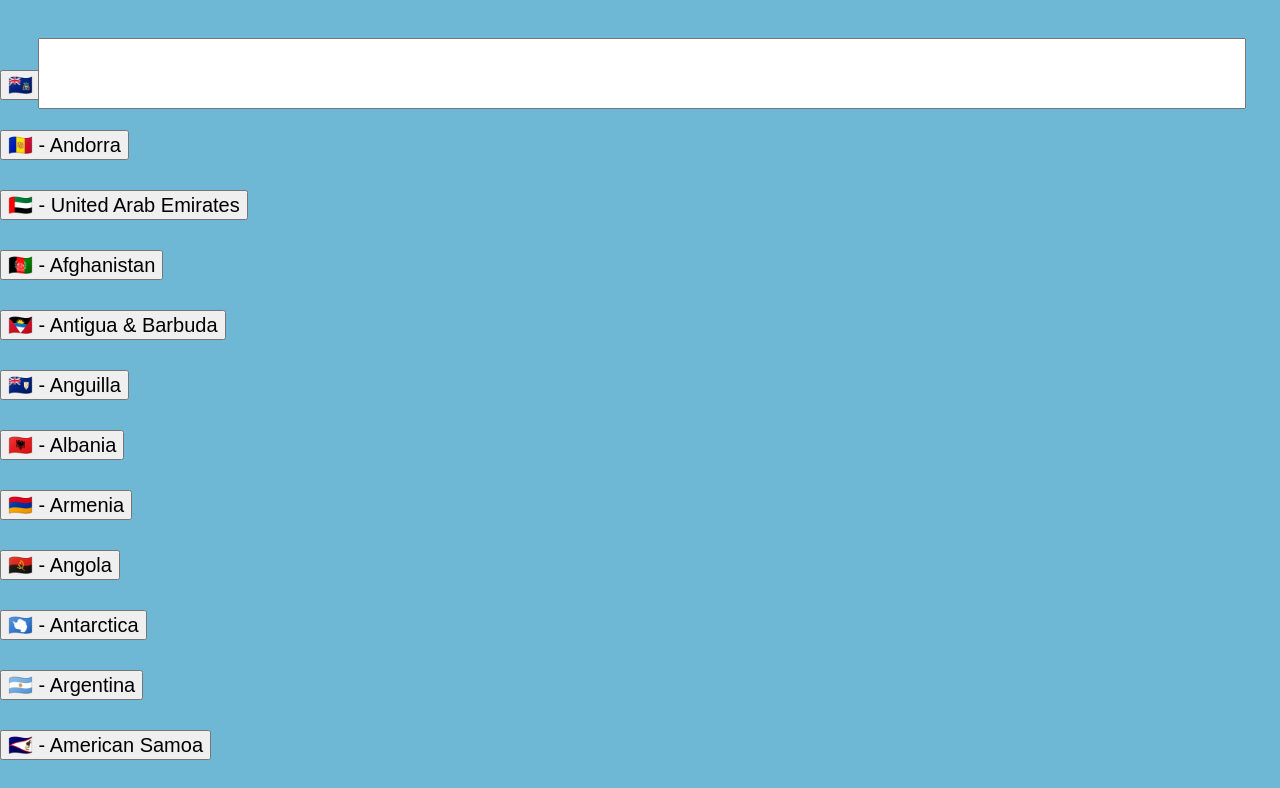
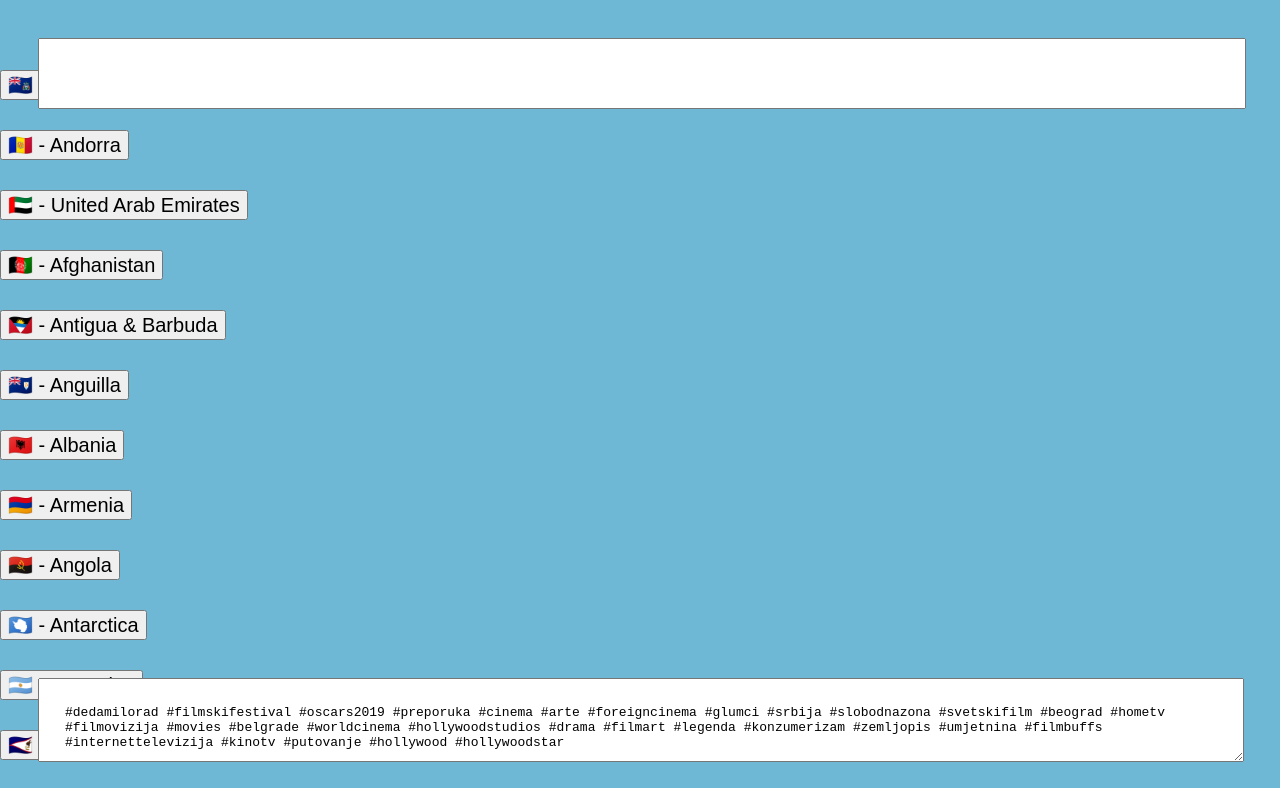
Before and after one commit to kosijer/insta-flags, a React (Create React App) app: page / in a window 1280 px wide. Shown: the top 788 px of the page. Built offline with nearby package versions, Linux system fonts and the light colour scheme.

Commit message:
Ubaceni hashtagovi

```diff
--- a/src/App.css
+++ b/src/App.css
@@ -72,3 +72,13 @@ input {
   left: 0;
   padding: 2%;
 }
+
+textarea {
+  font-size: 13px;
+  margin: 3%;
+  position: fixed;
+  width: 90%;
+  bottom: 0;
+  left: 0;
+  padding: 2%;
+}
--- a/src/App.js
+++ b/src/App.js
@@ -1,16 +1,31 @@
 import React, { useState } from "react";
-import { flags } from "./data.js";
+import { flags } from "./data/data.js";
+import { hashtags } from "./data/hashtags";
 import "./App.css";
 
 function App() {
   const [showFlag, setShowFlag] = useState(false);
   const [selectedFlag, setSelectedFlag] = useState({});
   const [search, setSearch] = useState("");
-  console.log("search", flags);
+
   const windowHeight = window.innerHeight - 110;
   function generateFlage(flag) {
     setSelectedFlag(flag);
     setShowFlag(true);
+  }
+
+  function getTags() {
+    const uniqueTags = hashtags.filter((v, i, a) => a.indexOf(v) === i);
+
+    const shuffled = uniqueTags.sort(() => {
+      return 0.5 - Math.random();
+    });
+    const randomTags = shuffled.slice(0, 30);
+    return randomTags
+      .map((tag) => {
+        return `#${tag}`;
+      })
+      .join(" ");
   }
 
   const styles = {
@@ -30,7 +45,8 @@ function App() {
             }}
             type="text"
           />
-          {Object.keys(flags).map((flagcode) => {
+          <textarea>{getTags()}</textarea>
+          {Object.keys(flags).map((flagcode, i) => {
             if (
               flags[flagcode].name.toLowerCase().includes(search.toLowerCase())
             ) {
@@ -38,6 +54,7 @@ function App() {
                 <button
                   className="flagButton"
                   onClick={() => generateFlage(flags[flagcode])}
+                  key={i}
                 >
                   {flags[flagcode].emoji} - {flags[flagcode].name}
                 </button>
--- /dev/null
+++ b/src/data/hashtags.js
@@ -0,0 +1,222 @@
+export const hashtags = [
+  "svetfilma",
+  "film",
+  "preporuka",
+  "filmskapreporuka",
+  "stadagledam",
+  "linktv",
+  "internettelevizija",
+  "movies",
+  "cinema",
+  "filmovi",
+  "stagledativeceras",
+  "srbija",
+  "serbia",
+  "mood",
+  "worldcinema",
+  "cinephile",
+  "cinemotaghraphy",
+  "cinemamonamour",
+  "filmaddict",
+  "filmlovers",
+  "filmlover",
+  "filmbuffs",
+  "cinemania",
+  "cinemalover",
+  "moviebuff",
+  "foreigncinema",
+  "filmphotography",
+  "filmart",
+  "instacinema",
+  "dedamilorad",
+  "slobodnazona",
+  "inspiracija",
+  "moviesworld",
+  "drustvenemreze",
+  "svijetfilma",
+  "ostanidoma",
+  "dokutv",
+  "odabrao",
+  "dokumentarnifilm",
+  "dokumentarac",
+  "dokumentarci",
+  "film",
+  "filmovi",
+  "gledanjefilmova",
+  "svijetfilma",
+  "filmskepreporuke",
+  "filmoviiserije",
+  "volimofilmove",
+  "televizija",
+  "discoveryfilm",
+  "nateleviziji",
+  "tvkanal",
+  "tvprogram",
+  "evotv",
+  "mindingthegap",
+  "dobarfilm",
+  "najboljifilmovi",
+  "movies",
+  "movie",
+  "ostanikodkuce",
+  "cinema",
+  "oscars",
+  "diegoluna",
+  "kino",
+  "kaptolboutiquecinema",
+  "rebeccahall",
+  "volimcinestar",
+  "humor",
+  "vukovarfilmfestival",
+  "vff",
+  "14vff",
+  "gradvukovar",
+  "filmfestival",
+  "filmskifestival",
+  "prijava",
+  "natjecaj",
+  "slavonija",
+  "samovff",
+  "filmofil",
+  "filmofili",
+  "hometv",
+  "umjetnost",
+  "umjetnine",
+  "umjetnina",
+  "kapitalizam",
+  "konzumerizam",
+  "serija",
+  "putovanje",
+  "povijest",
+  "zemljopis",
+  "kinotv",
+  "filmovizija",
+  "drama",
+  "biografija",
+  "svetskifilm",
+  "maxtv",
+  "smijeh",
+  "bhfyp",
+  "moviesworld",
+  "movies",
+  "svetfilma",
+  "slobodnazona",
+  "inspiracija",
+  "filmskicitati",
+  "film",
+  "pozoriste",
+  "beograd",
+  "beogradu",
+  "srbija",
+  "serbia",
+  "atelje212",
+  "belgrade",
+  "glumci",
+  "crtanje",
+  "portreti",
+  "realisticart",
+  "art",
+  "arte",
+  "artists",
+  "worldofdrawing",
+  "hollywood",
+  "filmovi",
+  "legenda",
+  "hollywoodstudios",
+  "hollywoodstar",
+  "legend",
+  "worldofartists",
+  "artist",
+  "photography",
+  "film",
+  "preporuka",
+  "drustvenemreze",
+  "filmskapreporuka",
+  "stadagledam",
+  "linktv",
+  "internettelevizija",
+  "movies",
+  "cinema",
+  "filmovi",
+  "stagledativeceras",
+  "srbija",
+  "serbia",
+  "mood",
+  "worldcinema",
+  "cinephile",
+  "cinemotaghraphy",
+  "cinemamonamour",
+  "filmaddict",
+  "filmlovers",
+  "filmlover",
+  "filmbuffs",
+  "cinemania",
+  "cinemalover",
+  "moviebuff",
+  "foreigncinema",
+  "filmphotography",
+  "filmart",
+  "instacinema",
+  "dedamilorad",
+  "ostanidoma",
+  "dokutv",
+  "odabrao",
+  "kinotv",
+  "najboljiprogram",
+  "umjetnost",
+  "filmofil",
+  "filmofili",
+  "ostanikodku",
+  "ostanikodkuce",
+  "pidzama",
+  "oversize",
+  "movietime",
+  "linktvrs",
+  "gledanjefilmova",
+  "svijetfilma",
+  "filmskepreporuke",
+  "filmoviiserije",
+  "volimofilmove",
+  "discoveryfilm",
+  "televizija",
+  "nateleviziji",
+  "tvkanal",
+  "tvprogram",
+  "evotv",
+  "rollingstones",
+  "thequietone",
+  "billwyman",
+  "glazba",
+  "muzika",
+  "mjuza",
+  "dokumentarnifilm",
+  "dokumentarac",
+  "dokumentarci",
+  "fudeks",
+  "putovanja",
+  "putujupoznaj",
+  "beograd",
+  "dobarfilm",
+  "najboljifilmovi",
+  "hometv",
+  "oscars",
+  "oscar",
+  "oscars2020",
+  "oscars2019",
+  "kino",
+  "anketa",
+  "kojijebolji",
+  "pitanje",
+  "upit",
+  "pitanjedana",
+  "FilmskaPreporuka",
+  "DigitalniMarketing",
+  "Hrvatska",
+  "VirtualniSvijet",
+  "virtuala",
+  "volimcinestar",
+  "celinesciamma",
+  "cannesfilmfestival",
+  "ljubav",
+  "povijest",
+];
```
Also changed, not shown: src/data/data.js (renamed from src/data.js).
